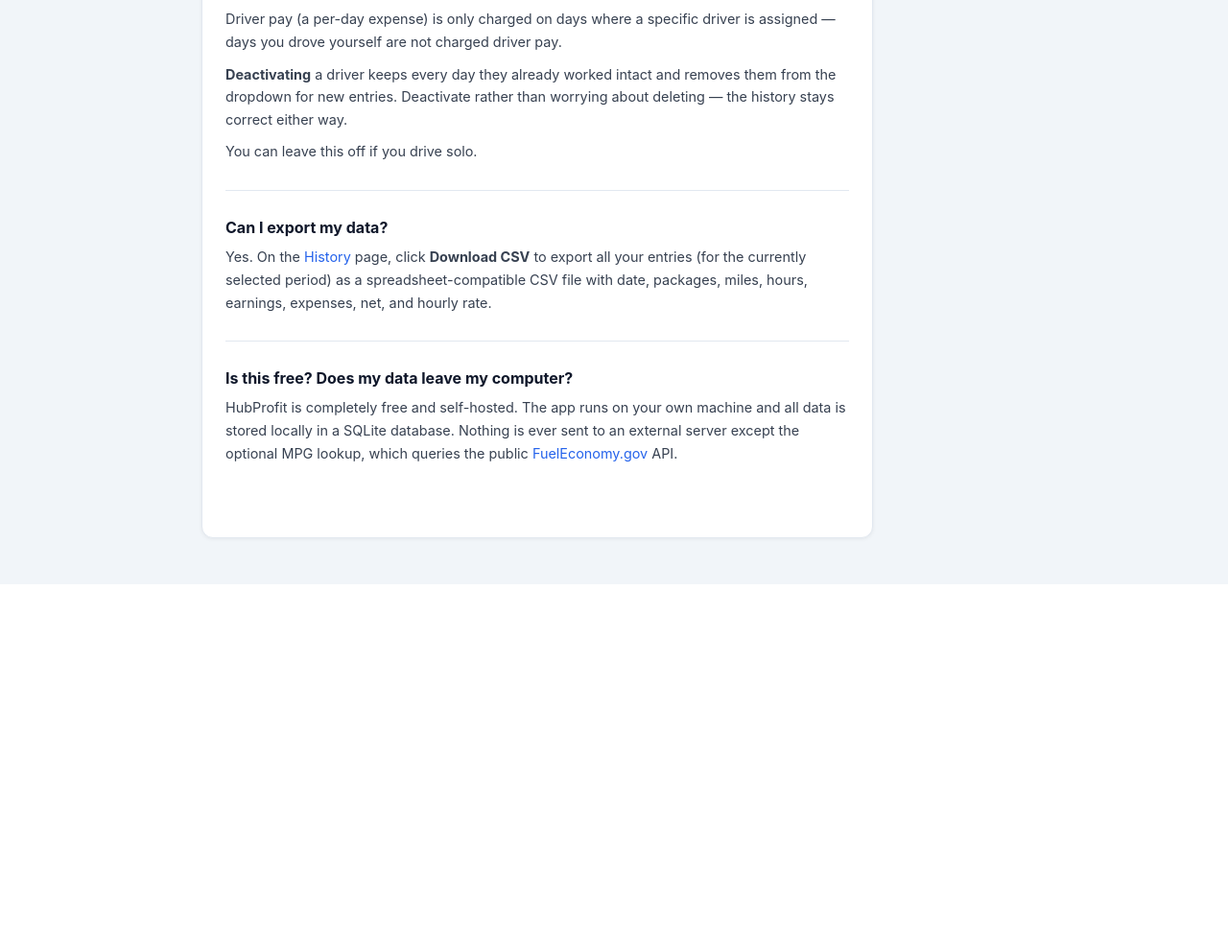
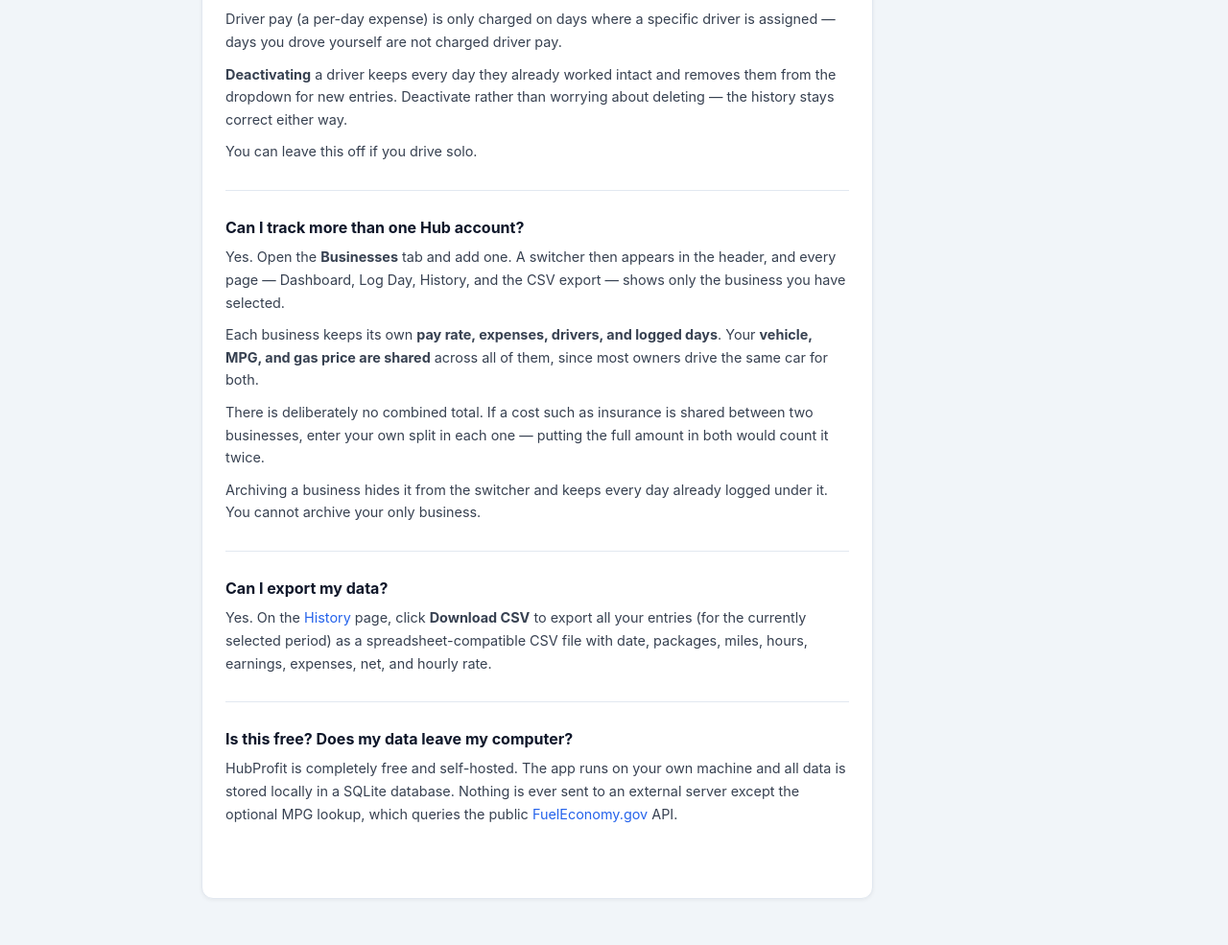
Before and after one commit to victorca0412-dev/hub-profit, a FastAPI app: page /help in a window 1280 px wide. Shown: the part 1668-2653 px from the top of the page at 96% size. Before the commit the page ends 2277 px from the top, so only its background shows below. Run offline with FastAPI, Linux system fonts and the light colour scheme; data comes from the database, SQL or seed files in the repository.

Commit message:
docs: explain multiple businesses and the database upgrade
Co-Authored-By: Claude Opus 5 (1M context) <noreply@anthropic.com>

```diff
--- a/app/templates/help.html
+++ b/app/templates/help.html
@@ -94,6 +94,23 @@
   </div>
 
   <div class="faq-item">
+    <div class="faq-q">Can I track more than one Hub account?</div>
+    <div class="faq-a">
+      <p>Yes. Open the <strong>Businesses</strong> tab and add one. A switcher then
+      appears in the header, and every page &mdash; Dashboard, Log Day, History, and
+      the CSV export &mdash; shows only the business you have selected.</p>
+      <p>Each business keeps its own <strong>pay rate, expenses, drivers, and logged
+      days</strong>. Your <strong>vehicle, MPG, and gas price are shared</strong>
+      across all of them, since most owners drive the same car for both.</p>
+      <p>There is deliberately no combined total. If a cost such as insurance is
+      shared between two businesses, enter your own split in each one &mdash; putting
+      the full amount in both would count it twice.</p>
+      <p>Archiving a business hides it from the switcher and keeps every day already
+      logged under it. You cannot archive your only business.</p>
+    </div>
+  </div>
+
+  <div class="faq-item">
     <div class="faq-q">Can I export my data?</div>
     <div class="faq-a">
       <p>Yes. On the <a href="/history">History</a> page, click <strong>Download CSV</strong>
```
Also changed, not shown: README.md.
